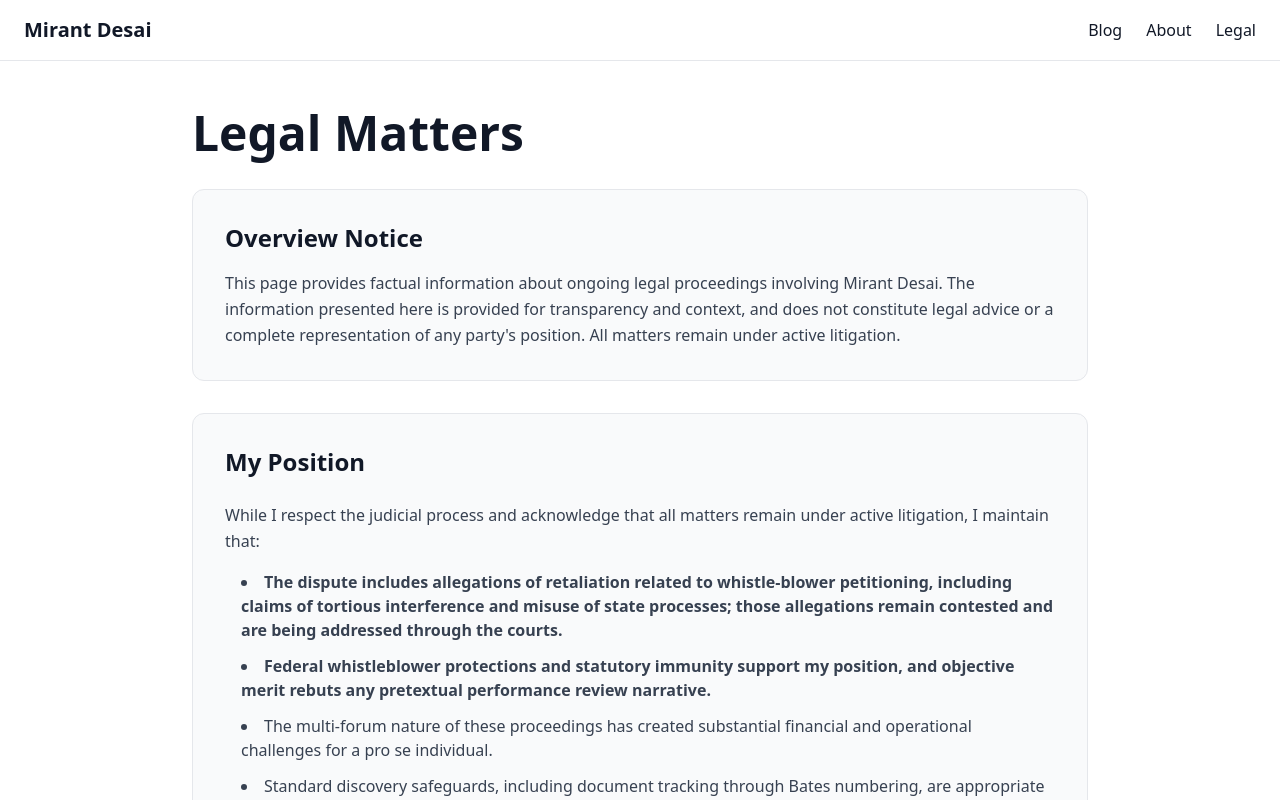
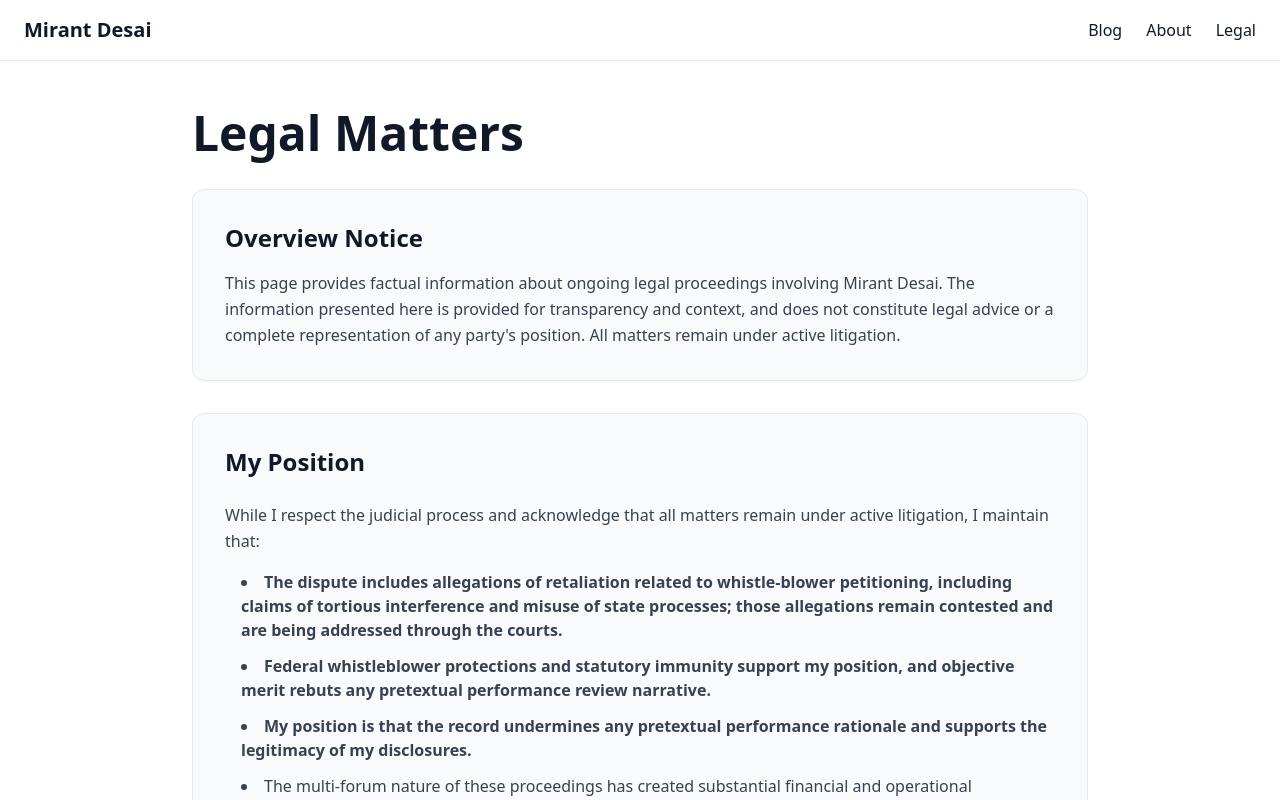
Before and after one commit to mirantdesai23/mirantdesai23.github.io, a Next.js app: page /legal in a window 1280 px wide. Shown: the top 800 px of the page. Built offline with nearby package versions, Linux system fonts and the light colour scheme.

Commit message:
Add pretext rationale bullet

```diff
--- a/app/legal/page.tsx
+++ b/app/legal/page.tsx
@@ -32,6 +32,12 @@ export default function Legal() {
               <strong>
                 Federal whistleblower protections and statutory immunity support my position, and objective merit
                 rebuts any pretextual performance review narrative.
+              </strong>
+            </li>
+            <li>
+              <strong>
+                My position is that the record undermines any pretextual performance rationale and supports the
+                legitimacy of my disclosures.
               </strong>
             </li>
             <li>
```
